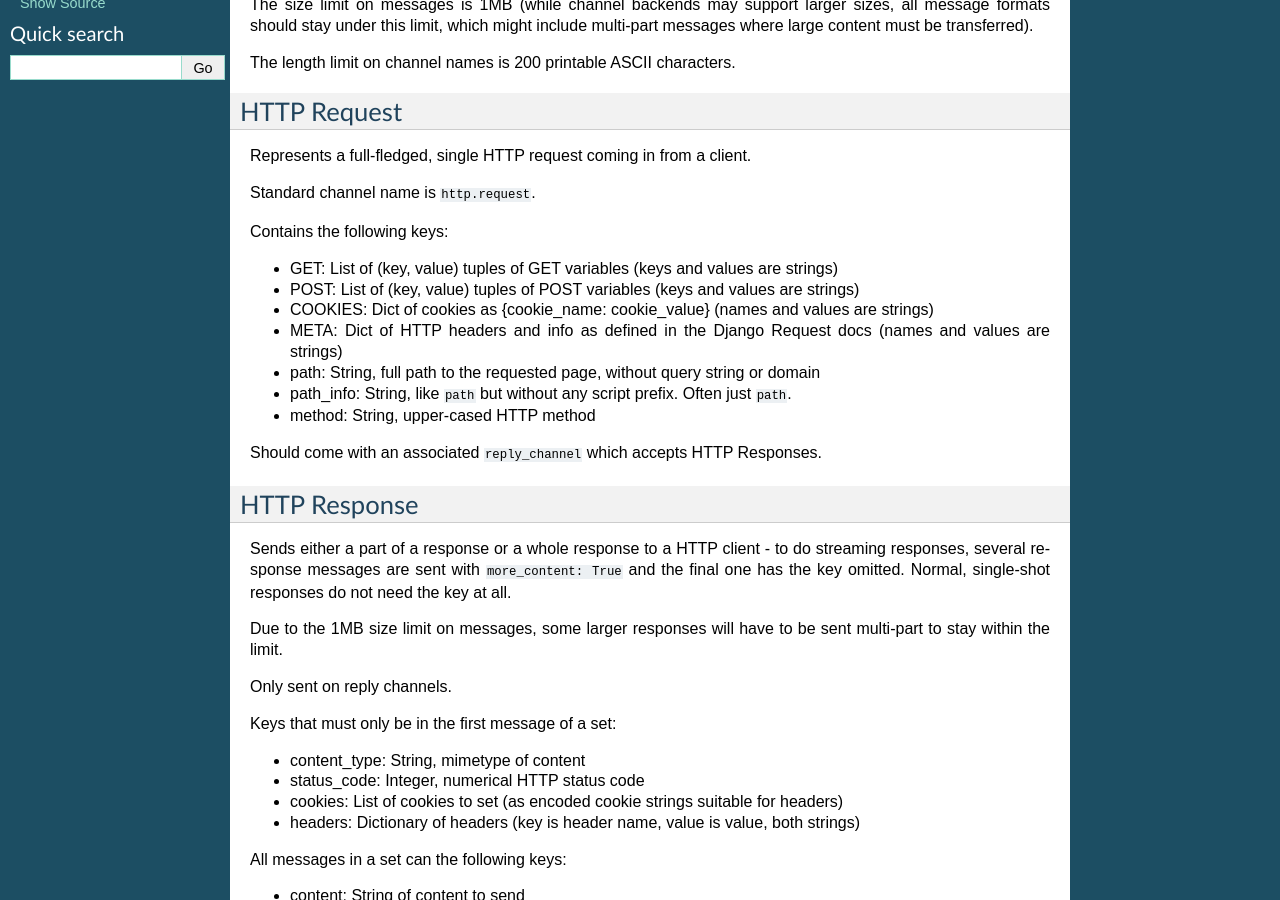
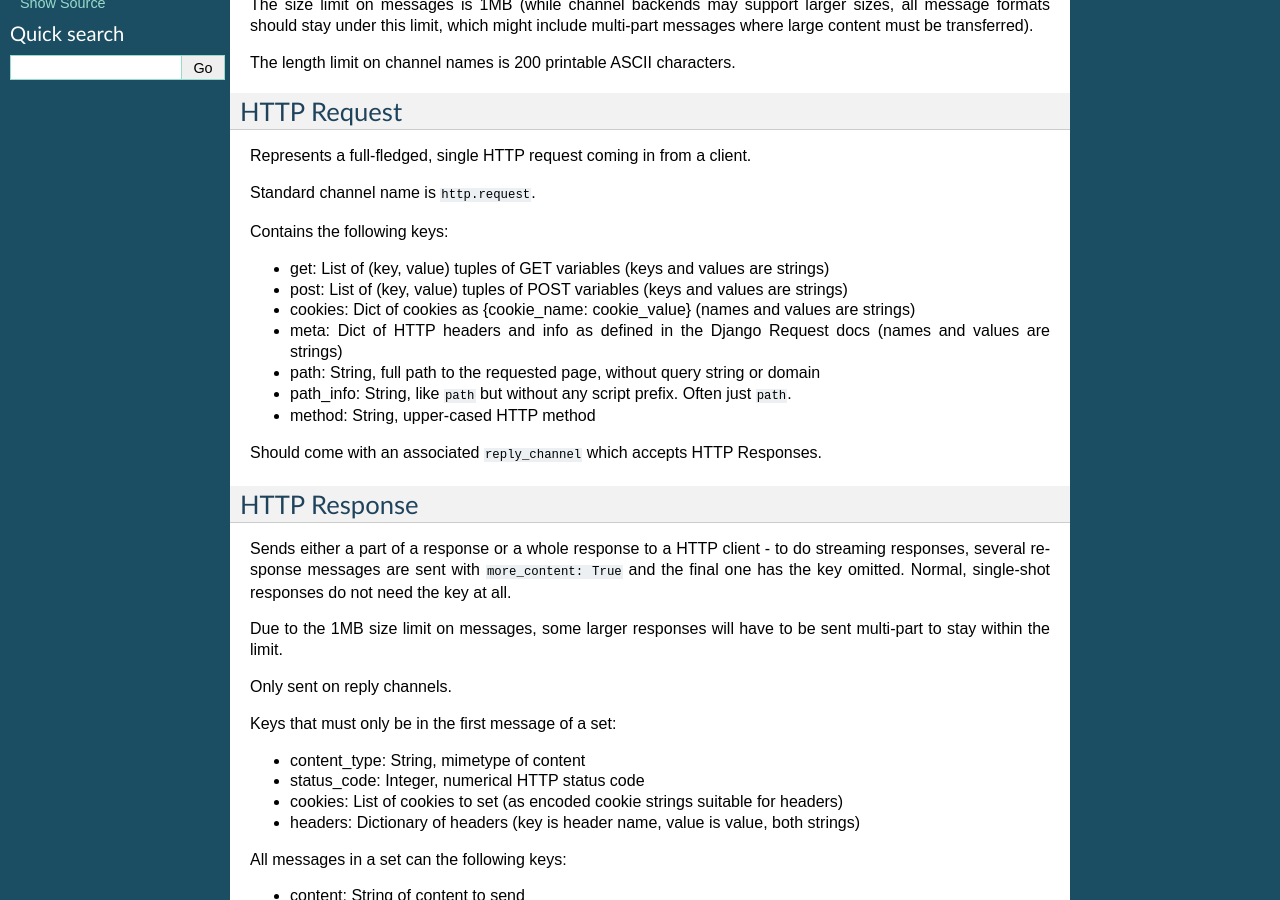
Before and after one commit to phillipchain/DjangoChannels, a Sphinx documentation site: the page built from docs/message-standards.rst, in a window 1280 px wide and 900 px high, scrolled down 357 px. Built offline with Sphinx 7.4.7, drawn with Linux system fonts in a browser that asks for light colours.

```diff
--- a/docs/message-standards.rst
+++ b/docs/message-standards.rst
@@ -34,10 +34,10 @@ Standard channel name is ``http.request``.
 
 Contains the following keys:
 
-* GET: List of (key, value) tuples of GET variables (keys and values are strings)
-* POST: List of (key, value) tuples of POST variables (keys and values are strings)
-* COOKIES: Dict of cookies as {cookie_name: cookie_value} (names and values are strings)
-* META: Dict of HTTP headers and info as defined in the Django Request docs (names and values are strings)
+* get: List of (key, value) tuples of GET variables (keys and values are strings)
+* post: List of (key, value) tuples of POST variables (keys and values are strings)
+* cookies: Dict of cookies as {cookie_name: cookie_value} (names and values are strings)
+* meta: Dict of HTTP headers and info as defined in the Django Request docs (names and values are strings)
 * path: String, full path to the requested page, without query string or domain
 * path_info: String, like ``path`` but without any script prefix. Often just ``path``.
 * method: String, upper-cased HTTP method
```
Also changed, not shown: 2 other files.
